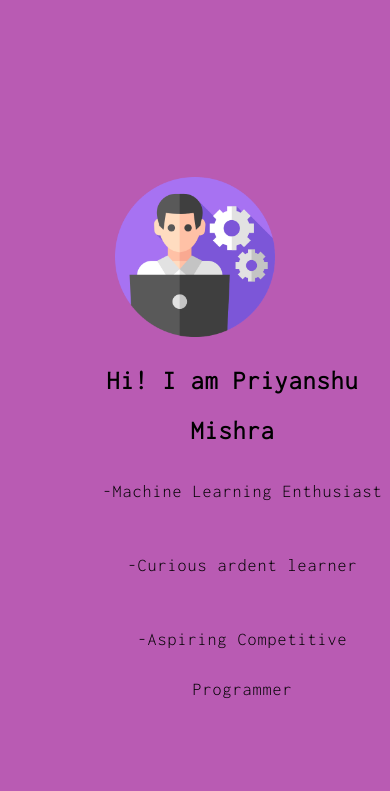
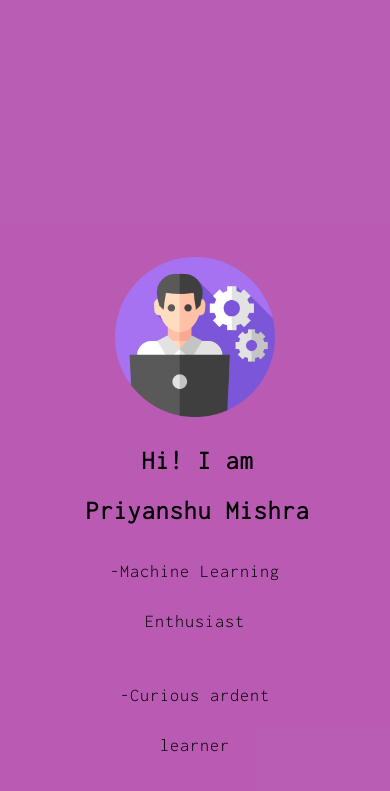
Before and after one commit to priyanshu2112032/Portfolio, a plain HTML site: page index.html in a window 390 px wide. Shown: the part 33-824 px from the top of the page. Drawn offline with Linux system fonts and the light colour scheme.

Commit message:
Responsiveness text issue solved

```diff
--- a/index.html
+++ b/index.html
@@ -26,7 +26,7 @@
             <center><h1 class="line3"><strong>Hi! I am Priyanshu Mishra </strong></h1>
             <p class="line">-Machine Learning Enthusiast</p>
             <p class="line">-Curious ardent learner</p>
-            <p class="line">-Aspiring Competitive Programmer </p></center>
+            <p class="line">-Aspiring Competitive    Programmer </p></center>
         </div>
         <div class="intromain-image">
             <img src="software-engineer.png" alt="image" height="160px" width="160px">
@@ -46,7 +46,7 @@
         <br><br>
         <center><h1 class="aboutme">About Me</h1></center><br><br>
         <div class="aboutcard"><center><p class="aboutmecont">Hello everyone, Priyanshu Mishra here.</p>
-        <p class="aboutmecont">I am currently in sophmore year of my major in Computer Science.</p></center></div>
+        <p class="aboutmecont">I am currently in sophomore year of my major in Computer Science.</p></center></div>
         <br><br><br>
         <center><div class="container2img"><img id="skills" src="platform.png" height="125px" width="125px"></div></center></section>
 
--- a/style.css
+++ b/style.css
@@ -41,6 +41,7 @@ html {
   color: black;
   font-size: 26px;
   font-family: "Inconsolata", monospace;
+  padding-right: 70px;
 }
 .line {
   margin-bottom: 24px;
@@ -48,6 +49,8 @@ html {
   color: black;
   font-size: 18px;
   font-family: "Inconsolata", monospace;
+  padding-right: 95px;
+  word-wrap: break-word;
 }
 .container1 {
   background-color: #937dc2;
@@ -98,7 +101,7 @@ a:hover {
   color: rgb(112, 14, 3);
 }
 .intromain-image {
-  padding-top: 60px;
+  padding-top: 140px;
 }
 .container2 {
   background-color: #ffa1cf;
```
